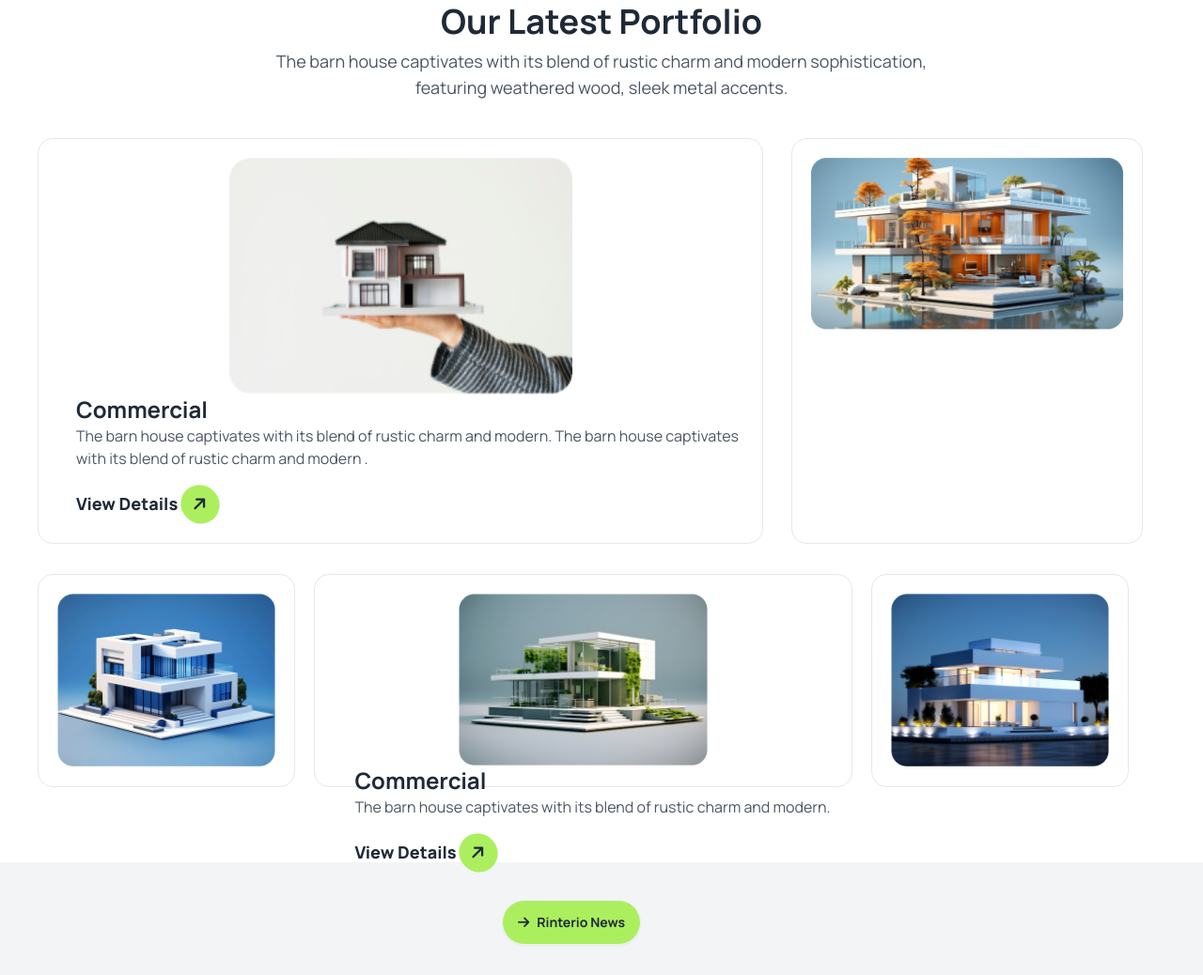
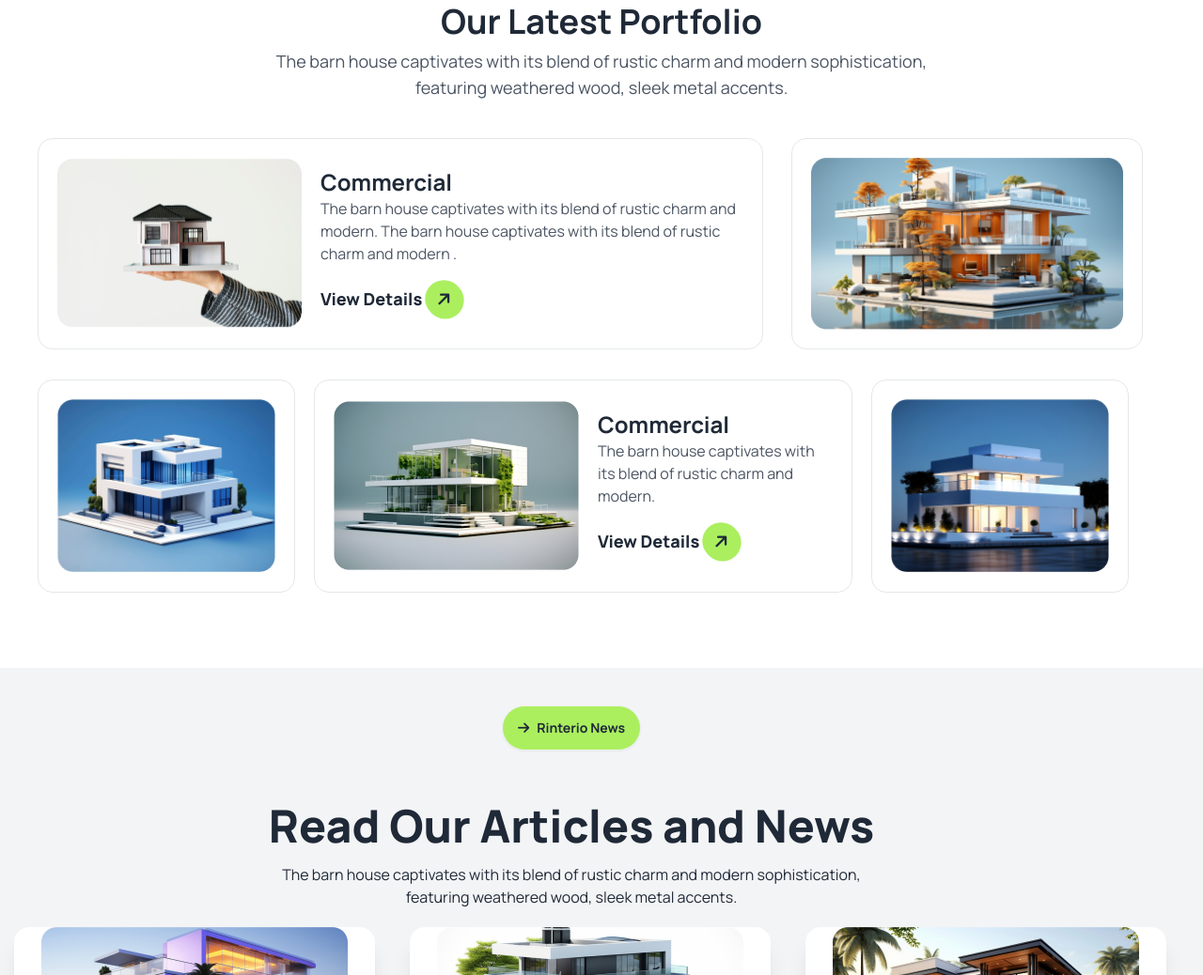
Before and after one commit to mosabbirjihan001/assignment-3, a plain HTML site: page index.html in a window 1280 px wide. Shown: the part 2940-3978 px from the top of the page at 94% size. Drawn offline with nearby package versions, Linux system fonts and the light colour scheme.

Commit message:
fixing some issues

```diff
--- a/index.html
+++ b/index.html
@@ -277,7 +277,7 @@
         <!-- Grid Layout -->
         <div class="grid grid-cols-1 lg:flex-row md:grid-cols-2 w-full gap-5 ">
             <!-- First Row (2 Photos) -->
-            <div class="flex flex-col items-center lg:w-[772px] bg-white border rounded-2xl p-5">
+            <div class="flex md:flex-row items-center lg:w-[772px] bg-white border rounded-2xl p-5">
                 <img src="./assets/img1.png" alt="House Model 1" class="w-1/2 rounded-xl" />
                 <div class="ml-5">
                     <h3 class="text-2xl font-bold">Commercial</h3>
@@ -297,7 +297,7 @@
                 <img src="./assets/img3.png" alt="House Model 3" class="w-full rounded-xl" />
             </div>
 
-            <div class="flex flex-col items-center bg-white lg:w-[573px] lg:h-[227.17px] border rounded-2xl p-5">
+            <div class="flex md:flex-row items-center bg-white lg:w-[573px] lg:h-[227.17px] border rounded-2xl p-5">
                 <img src="./assets/img4.png" alt="House Model 4" class="w-1/2 rounded-xl" />
                 <div class="ml-5">
                     <h3 class="text-2xl font-bold">Commercial</h3>
```
